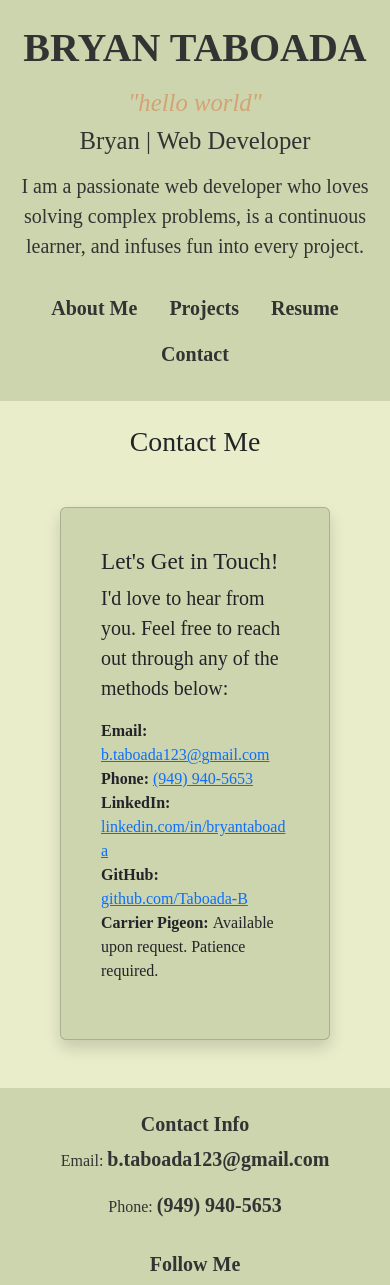
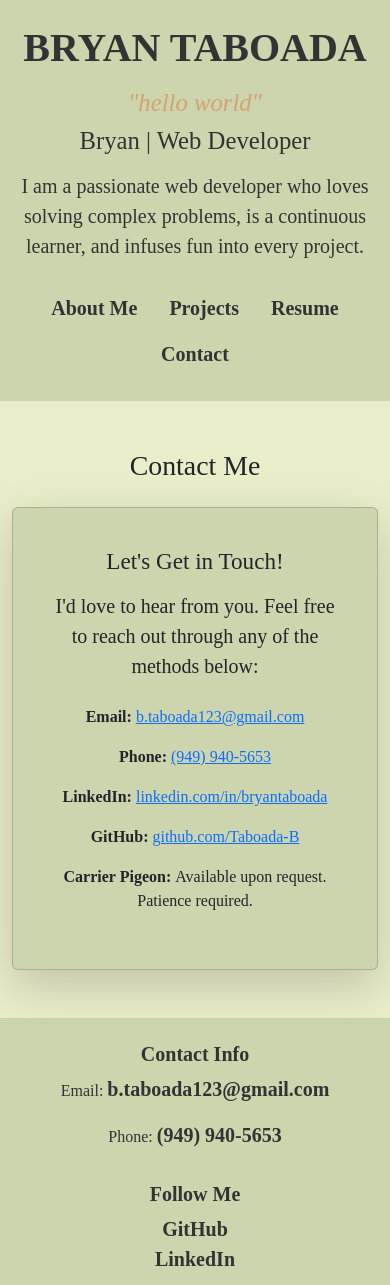
Before and after one commit to Taboada-B/Bryan, a React (Vite) app: page /contact in a window 390 px wide. Shown: the top 1285 px of the page. Built offline with nearby package versions, Linux system fonts and the light colour scheme.

Commit message:
resume page looks good, everything seems mobile responsive

```diff
--- a/src/pages/contactPage.jsx
+++ b/src/pages/contactPage.jsx
@@ -1,30 +1,30 @@
 export default function ContactPage() {
   return (
-    <section class="container">
-      <div class="row justify-content-center">
-        <div class="col-md-8">
-          <h1 class="text-center m-4">Contact Me</h1>
+    <section className="container py-5">
+      <div className="row justify-content-center">
+        <div className="col-md-8">
+          <h1 className="text-center mb-4">Contact Me</h1>
 
           {/* Contact Info */}
-          <div class="card p-4 m-5 shadow accent">
-            <div class="card-body">
-              <h3>Let's Get in Touch!</h3>
-              <p class="lead">
+          <div className="card p-4 shadow-lg accent">
+            <div className="card-body">
+              <h3 className="text-center mb-3">Let's Get in Touch!</h3>
+              <p className="lead text-center mb-4">
                 I'd love to hear from you. Feel free to reach out through any of
                 the methods below:
               </p>
 
               {/* Contact Details */}
-              <ul class="list-unstyled">
-                <li>
+              <ul className="list-unstyled text-center">
+                <li className="mb-3">
                   <strong>Email: </strong>
-                  <a href="b.taboada123@gmail.com">b.taboada123@gmail.com</a>
+                  <a href="mailto:b.taboada123@gmail.com">b.taboada123@gmail.com</a>
                 </li>
-                <li>
+                <li className="mb-3">
                   <strong>Phone: </strong>
                   <a href="tel:+19499405653">(949) 940-5653</a>
                 </li>
-                <li>
+                <li className="mb-3">
                   <strong>LinkedIn: </strong>
                   <a
                     href="https://www.linkedin.com/in/bryan-taboada-a5a522135/"
@@ -34,7 +34,7 @@ export default function ContactPage() {
                     linkedin.com/in/bryantaboada
                   </a>
                 </li>
-                <li>
+                <li className="mb-3">
                   <strong>GitHub: </strong>
                   <a
                     href="https://github.com/Taboada-B"
@@ -44,7 +44,7 @@ export default function ContactPage() {
                     github.com/Taboada-B
                   </a>
                 </li>
-                <li>
+                <li className="mb-3">
                   <strong>Carrier Pigeon: </strong>
                   <span>Available upon request. Patience required.</span>
                 </li>
--- a/src/pages/resumePage.jsx
+++ b/src/pages/resumePage.jsx
@@ -1,18 +1,10 @@
 export default function ResumePage() {
   return (
-    <section>
-      <h1>Resume</h1>
-      <div class="embed-responsive" style={{ height: "500px" }}>
-        <iframe
-          src="./src/assets/resume/resume.pdf"
-          width="100%"
-          height="100%"
-          title="Bryan Taboada's Resume"
-          frameBorder="5px"
-        />
-      </div>
-      <div class="text-center mb-4">
-        <p>View or download my resume below:</p>
+    <section className="text-center">
+      <h1 className=" p-4">Resume</h1>
+        <img className="shadow-lg img-fluid rounded" src="./src/assets/images/ResumeImage.jpg" alt="Resume" />
+      <div class=" pb-4">
+        <p className="pt-3">View or download my resume below:</p>
         {/* Download Link */}
         <a
           href="./src/assets/resume/resume.pdf"
```
Also changed, not shown: src/app.css (+0 -34 lines), src/components/footer.jsx (+0 -30 lines), src/components/header.jsx (+0 -45 lines), src/assets/images/ResumeImage.jpg (added).
